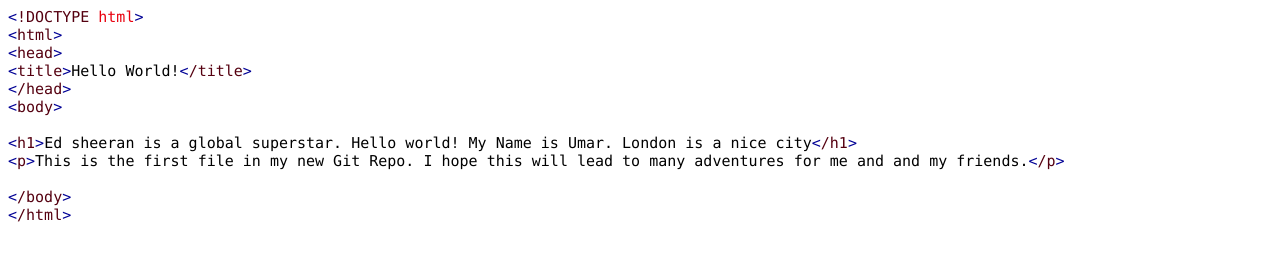
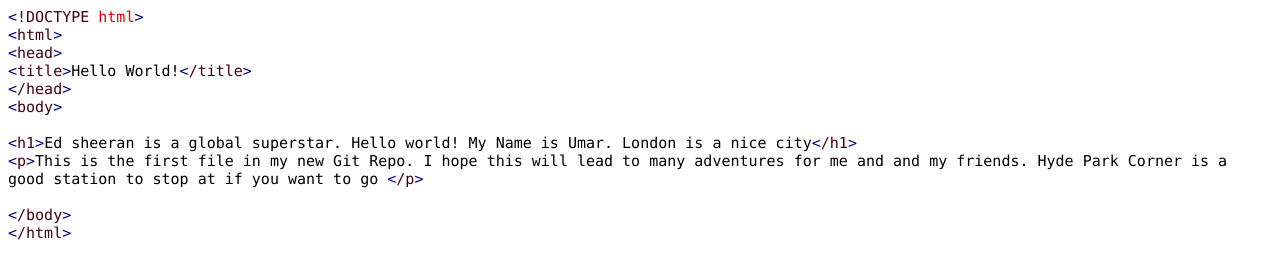
Before and after one commit to umarpatel23/hello-world, a plain HTML site: page index.html in a window 1280 px wide. Drawn offline with Linux system fonts and the light colour scheme.

Commit message:
Added a some more information in index.html

```diff
--- a/index.html
+++ b/index.html
@@ -7,13 +7,13 @@
   <meta name="Generator" content="Cocoa HTML Writer">
   <meta name="CocoaVersion" content="2460.2">
   <style type="text/css">
-    p.p1 {margin: 0.0px 0.0px 0.0px 0.0px; font: 15.0px Menlo; color: #550010; -webkit-text-stroke: #550010}
+    p.p1 {margin: 0.0px 0.0px 0.0px 0.0px; font: 15.0px Menlo; color: #42000e; -webkit-text-stroke: #42000e}
     p.p2 {margin: 0.0px 0.0px 0.0px 0.0px; font: 15.0px Menlo; -webkit-text-stroke: #000000}
     p.p3 {margin: 0.0px 0.0px 0.0px 0.0px; font: 15.0px Menlo; -webkit-text-stroke: #000000; min-height: 18.0px}
-    span.s1 {font-kerning: none; color: #000095; -webkit-text-stroke: 0px #000095}
+    span.s1 {font-kerning: none; color: #000083; -webkit-text-stroke: 0px #000083}
     span.s2 {font-kerning: none}
-    span.s3 {font-kerning: none; color: #e9000e; -webkit-text-stroke: 0px #e9000e}
-    span.s4 {font-kerning: none; color: #550010; -webkit-text-stroke: 0px #550010}
+    span.s3 {font-kerning: none; color: #e0000f; -webkit-text-stroke: 0px #e0000f}
+    span.s4 {font-kerning: none; color: #42000e; -webkit-text-stroke: 0px #42000e}
     span.s5 {font-kerning: none; background-color: #ffffff}
   </style>
 </head>
@@ -26,7 +26,7 @@
 <p class="p1"><span class="s1">&lt;</span><span class="s2">body</span><span class="s1">&gt;</span></p>
 <p class="p3"><span class="s2"></span><br></p>
 <p class="p2"><span class="s1">&lt;</span><span class="s4">h1</span><span class="s1">&gt;</span><span class="s5">Ed sheeran is a global superstar. Hello world! My Name is Umar. London is a nice city</span><span class="s1">&lt;</span><span class="s4">/h1</span><span class="s1">&gt;</span></p>
-<p class="p2"><span class="s1">&lt;</span><span class="s4">p</span><span class="s1">&gt;</span><span class="s5">This is the first file in my new Git Repo. I hope this will lead to many adventures for me and and my friends.</span><span class="s1">&lt;</span><span class="s4">/p</span><span class="s1">&gt;</span></p>
+<p class="p2"><span class="s1">&lt;</span><span class="s4">p</span><span class="s1">&gt;</span><span class="s5">This is the first file in my new Git Repo. I hope this will lead to many adventures for me and and my friends. Hyde Park Corner is a good station to stop at if you want to go </span><span class="s1">&lt;</span><span class="s4">/p</span><span class="s1">&gt;</span></p>
 <p class="p3"><span class="s2"></span><br></p>
 <p class="p1"><span class="s1">&lt;</span><span class="s2">/body</span><span class="s1">&gt;</span></p>
 <p class="p1"><span class="s1">&lt;</span><span class="s2">/html</span><span class="s1">&gt;</span></p>
```
